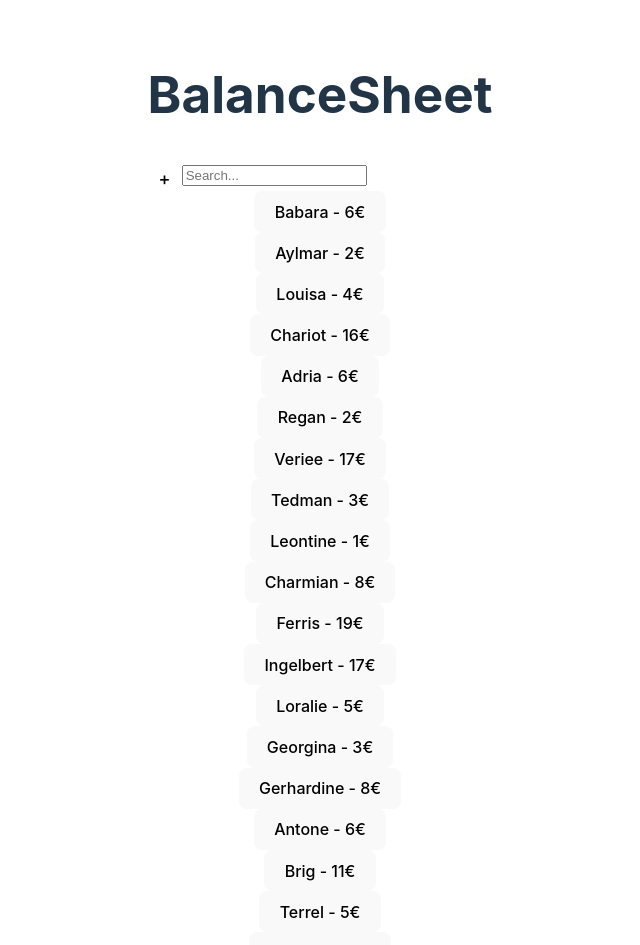
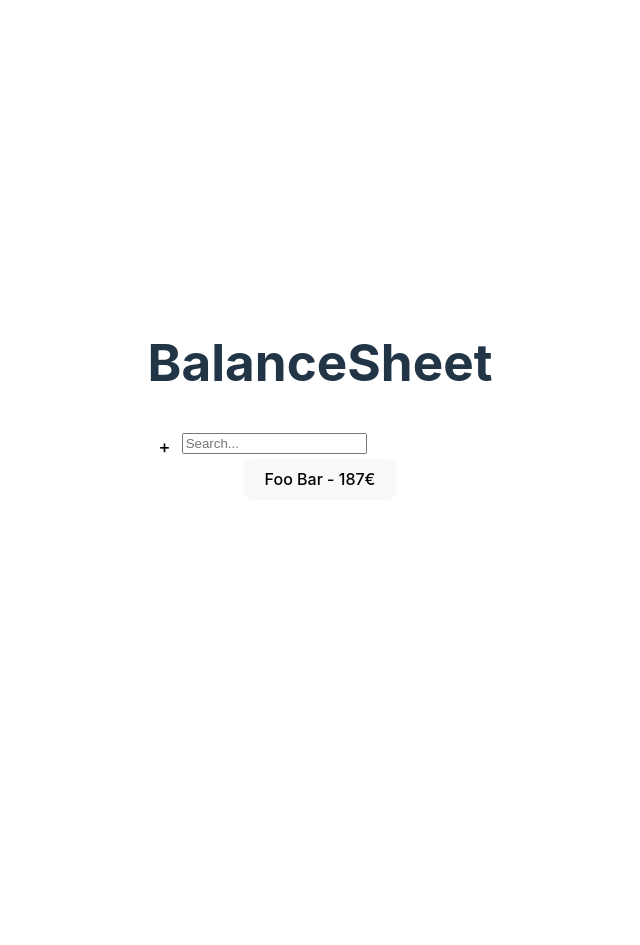
Before and after one commit to Luis-0104/BalanceSheet, a React (Vite) app: page / in a window 1280 px wide. Shown: the top 945 px of the page, without its empty margins (320-960 px from the left). After the commit the page ends 800 px from the top, so only its background shows below. Built offline with nearby package versions, Linux system fonts and the light colour scheme.

Commit message:
data local saved, Achtung Pfusch

```diff
--- a/src/components/AddNewPerson.tsx
+++ b/src/components/AddNewPerson.tsx
@@ -1,5 +1,6 @@
-import { ReactNode, useState } from 'react';
-import data from '../data/data.json'
+import { ReactNode, useEffect, useState } from 'react';
+import DefaultData from '../data/data.json';
+
 
 type AddNewPersonProps = {
     showAddMenu: boolean;
@@ -13,6 +14,16 @@ export function AddNewPerson({ showAddMenu, toggleShowAddMenu }: AddNewPersonPro
     const [emailInput, setEmailInput] = useState('')
     const [balanceInput, setBalanceInput] = useState(0)
     const [inputHint, setInputHint] = useState('')
+
+    // var data = ...localStorage.getItem('data')
+    var data: { id: any; first_name: string; email: string; balance: number; }[];
+    if(localStorage.getItem('data')==null){
+        data = DefaultData;
+        console.log('using default data')
+    }else{
+        let dataString = localStorage.getItem('data')
+        data = JSON.parse(dataString as string)
+    }
 
     function checkNameInput() {
         //check if name is empty
@@ -37,7 +48,6 @@ export function AddNewPerson({ showAddMenu, toggleShowAddMenu }: AddNewPersonPro
         return true;
 
     }
-
 
     function checkEmailInput() {
         // check if email is empty
@@ -91,8 +101,29 @@ export function AddNewPerson({ showAddMenu, toggleShowAddMenu }: AddNewPersonPro
     }
 
     function addPerson() {
-        checkInput();
+        if(!checkInput()) return;
+        data.push({
+            id: data.length,
+            first_name: nameInput,
+            email: emailInput,
+            balance: balanceInput
+        })
+        const jsonString = JSON.stringify(data);
+
+        localStorage.setItem('data', jsonString)
+
+        setInputHint(`Succesfully added ${nameInput} to the system!`)
+        setTimeout(() => {
+            setInputHint('')
+            toggleShowAddMenu()
+        }, 3000);
+
     }
+
+    useEffect(()=>{
+        setInputHint('');
+        console.log('useeffect triggered');
+    },[showAddMenu])
 
     if (!showAddMenu) {
         return <></>
--- a/src/components/PersonsList.tsx
+++ b/src/components/PersonsList.tsx
@@ -1,4 +1,4 @@
-import data from '../data/data.json'
+import DefaultData from '../data/data.json'
 type PersonsListProps = {
     searchTerm: string;
 }
@@ -6,6 +6,16 @@ type PersonsListProps = {
 
 
 export function PersonsList({ searchTerm }: PersonsListProps) {
+
+    var data: { id: any; first_name: string; email: string; balance: number; }[];
+    if(localStorage.getItem('data')==null){
+        data = DefaultData;
+        console.log('using default data')
+    }else{
+        let dataString = localStorage.getItem('data')
+        data =JSON.parse(dataString as string)
+    }
+
     var filteredData = data.filter((element) => {
         if(searchTerm==''){
             return true;
--- a/src/data/data.json
+++ b/src/data/data.json
@@ -1,20 +1,3 @@
-[{"id":1,"first_name":"Babara","email":"bmatisse0@i2i.jp","balance":6},
-{"id":2,"first_name":"Aylmar","email":"aalman1@weebly.com","balance":2},
-{"id":3,"first_name":"Louisa","email":"lelks2@businessweek.com","balance":4},
-{"id":4,"first_name":"Chariot","email":"cnormington3@reference.com","balance":16},
-{"id":5,"first_name":"Adria","email":"asproul4@jugem.jp","balance":6},
-{"id":6,"first_name":"Regan","email":"rwoolley5@earthlink.net","balance":2},
-{"id":7,"first_name":"Veriee","email":"vthowes6@issuu.com","balance":17},
-{"id":8,"first_name":"Tedman","email":"tbostock7@eventbrite.com","balance":3},
-{"id":9,"first_name":"Leontine","email":"lkelle8@skyrock.com","balance":1},
-{"id":10,"first_name":"Charmian","email":"ctomsa9@wikipedia.org","balance":8},
-{"id":11,"first_name":"Ferris","email":"fmahera@t-online.de","balance":19},
-{"id":12,"first_name":"Ingelbert","email":"ibernb@thetimes.co.uk","balance":17},
-{"id":13,"first_name":"Loralie","email":"lrobkenc@kickstarter.com","balance":5},
-{"id":14,"first_name":"Georgina","email":"gbraleyd@pinterest.com","balance":3},
-{"id":15,"first_name":"Gerhardine","email":"gbalstonee@dmoz.org","balance":8},
-{"id":16,"first_name":"Antone","email":"amccauleyf@surveymonkey.com","balance":6},
-{"id":17,"first_name":"Brig","email":"bgirardezg@virginia.edu","balance":11},
-{"id":18,"first_name":"Terrel","email":"tbroxaph@cdbaby.com","balance":5},
-{"id":19,"first_name":"Blakelee","email":"bshieldsi@eepurl.com","balance":2},
-{"id":20,"first_name":"Rollin","email":"rmelonbyj@altervista.org","balance":11}]
+[{"id":0,"first_name":"Foo Bar","email":"mail@example.com","balance":187}
+
+]
```
